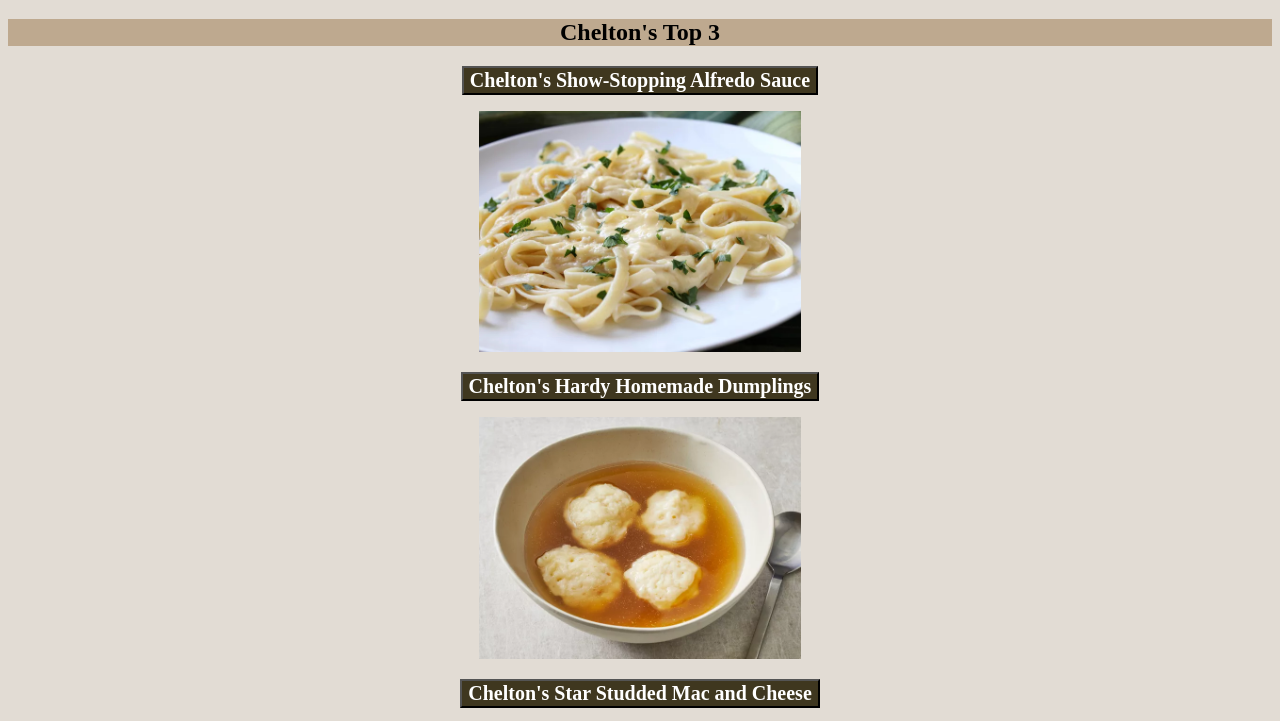
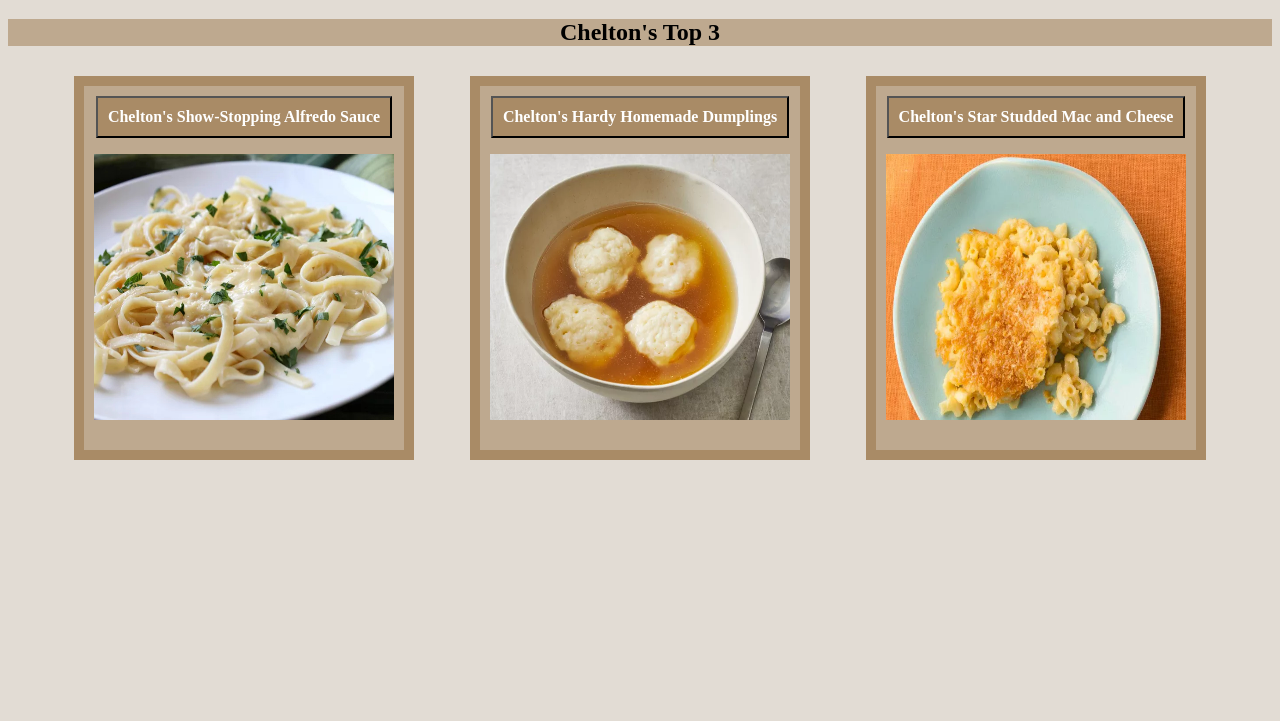
Before and after one commit to cheltonb/odin-recipes, a plain HTML site: page index.html in a window 1280 px wide. Shown: the part 61-782 px from the top of the page. Drawn offline with Linux system fonts and the light colour scheme.

Commit message:
Restyle styles.css, reformat redundant inline styling in index.html

```diff
--- a/index.html
+++ b/index.html
@@ -11,17 +11,10 @@
 <body>
     <h1>Chelton's Show-Stopping Recipes</h1>
     <h2>Chelton's Top 3</h2>
-        <a href="recipes/alfredo_sauce.html">
-            <button id="Button">Chelton's Show-Stopping Alfredo Sauce</button>
-        </a>
-            <p><img src="recipes/recipe_images/Alfredo_Sauce.jpg" alt="Plate of Alfredo" height="auto" width="322"/></p>
-        <a href="recipes/dumplings.html">
-            <button id="Button">Chelton's Hardy Homemade Dumplings</button>
-        </a>
-            <p><img src="recipes/recipe_images/dumplings.jpg" alt="Bowl of Dumpling Soup" height="auto" width="322"/></p>
-        <a href="recipes/mac_and_cheese.html">
-            <button id="Button">Chelton's Star Studded Mac and Cheese</button>
-        </a>
-        <p><img src="recipes/recipe_images/mac_and_cheese.jpg" alt="Bowl of Dumpling Soup" height="auto" width="322"/></p>
-    </body>
+        <ul>
+            <li><a href="recipes/alfredo_sauce.html"><button id="Button">Chelton's Show-Stopping Alfredo Sauce</button><p><img src="recipes/recipe_images/Alfredo_Sauce.jpg" alt="Plate of Alfredo" height="266" width="300"/></p></a></li>
+            <li><a href="recipes/dumplings.html"><button id="Button">Chelton's Hardy Homemade Dumplings</button><p><img src="recipes/recipe_images/dumplings.jpg" alt="Bowl of Dumpling Soup" height="266" width="300"/></p></a></li>
+            <li><a href="recipes/mac_and_cheese.html"><button id="Button">Chelton's Star Studded Mac and Cheese</button><p><img src="recipes/recipe_images/mac_and_cheese.jpg" alt="Bowl of Dumpling Soup" height="266" width="300"/></p></a></li>
+        </ul>
+</body>
 </html>
--- a/styles.css
+++ b/styles.css
@@ -1,20 +1,37 @@
 body {
     background-color:rgb(226, 220, 212);
+}
+
+ul {
     text-align: center;
+    display: flex;
+    list-style: none;
+    padding: 10px;
+    justify-content: space-evenly;
 }
 
 h1 {
     background-color: rgb(169, 139, 102);
+    text-align: center;
 }
 
 h2 {
     background-color: rgb(190, 169, 143);
+    text-align: center;
 }
 
 #Button {
-    background-color: rgb(63, 55, 31);
+    background-color: rgb(169, 139, 102);
     color: white;
     font-family: 'Times New Roman', Times, serif;
-    font-size: 20px;
+    font-size: 16px;
     font-weight: bold;
+    padding: 10px;
 }
+
+
+li {
+    background-color: rgb(190, 169, 143);
+    border:10px solid rgb(169, 139, 102);
+    padding: 10px;
+}
```
